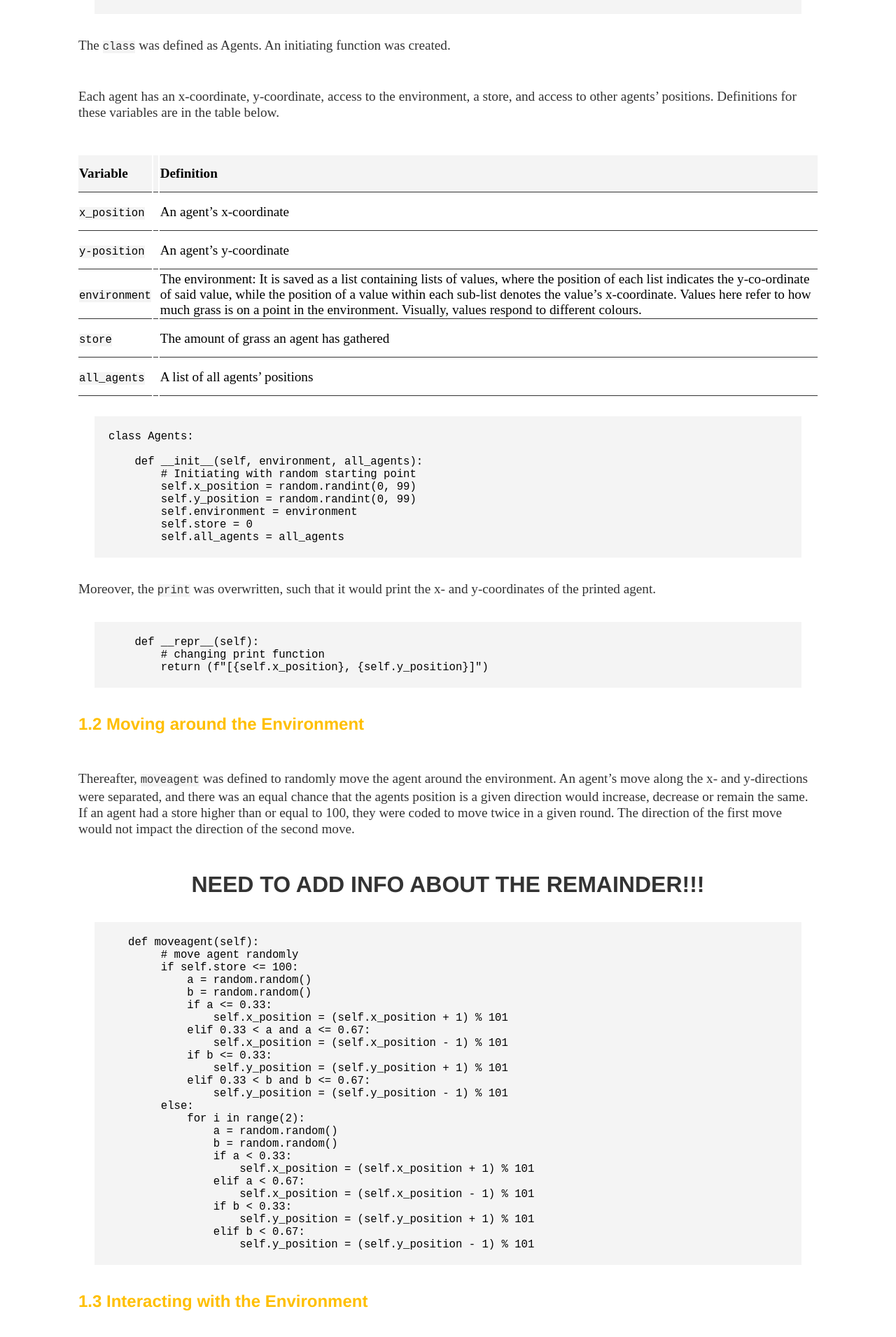
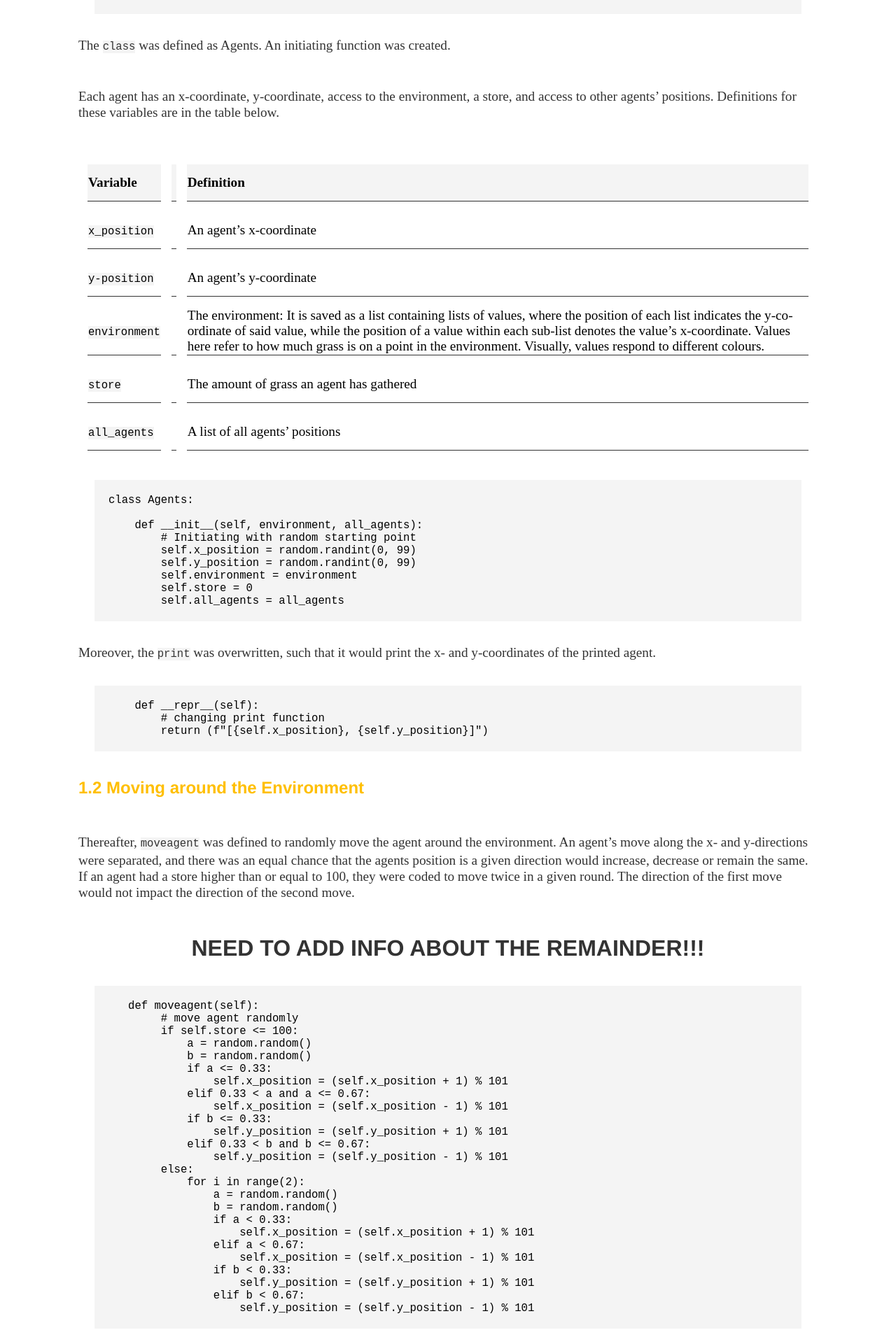
Before and after one commit to lena-kilian/lena-kilian.github.io, a Jekyll site: the page built from abm/index.md, in a window 1280 px wide. Shown: the part 756-2667 px from the top of the page at 70% size. Built offline with Jekyll 4.4.1, drawn with Linux system fonts in a browser that asks for light colours; our own code applies the rules of GitHub Pages for plain Markdown files.

Commit message:
Update main.css

```diff
--- a/css/main.css
+++ b/css/main.css
@@ -146,6 +146,8 @@ table {
     font-size: 1.2em;
     text-align: left;
     padding: 14px;
+    border-collapse: separate;
+    border-spacing: 15px;
 }
 
 th, td {
```
